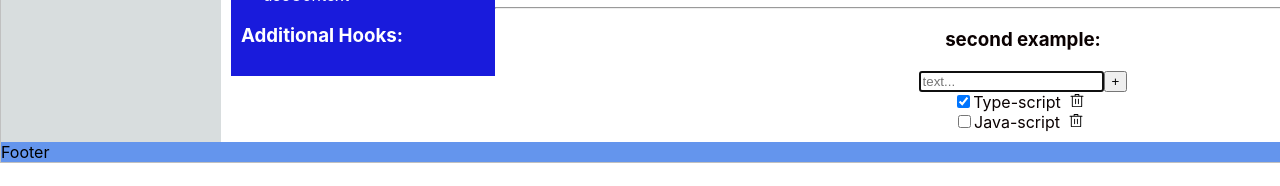
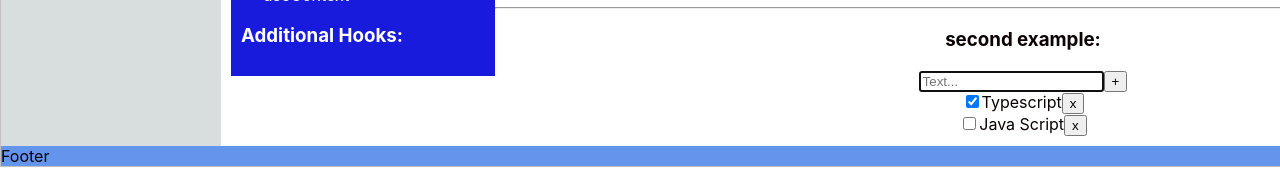
Before and after one commit to VladimirShumliaiev/Type-script-React, a React (Create React App) app in the folder my-app/: page /lessons/hooks/useState in a window 1280 px wide. Shown: the part 239-425 px from the top of the page. Built offline with nearby package versions, Linux system fonts and the light colour scheme.

Commit message:
24.05.2023 +++

```diff
--- a/my-app/src/Components/mainContent/Lessons/Components Lessons/HooksLessons/useState/useState Componets/Todo/Todo.tsx
+++ b/my-app/src/Components/mainContent/Lessons/Components Lessons/HooksLessons/useState/useState Componets/Todo/Todo.tsx
@@ -1,6 +1,7 @@
 import React, {useState} from 'react';
 import TodoInput from "./TodoInput/TodoInput";
 import TodoList from "./TodoList";
+
 
 type Todo = {
     id: number
@@ -11,44 +12,47 @@ type Todo = {
 const todoState = [
     {
         id: 1,
-        title: 'Type-script',
-        completed: true
+        title: 'Typescript',
+        completed: true,
     },
     {
         id: 2,
-        title: 'Java-script',
-        completed: false
-    }
+        title: 'Java Script',
+        completed: false,
+    },
+
 ]
+
 
 const Todo = () => {
     const [todos, setTodos] = useState<Todo[]>(todoState)
+    const [value, setValue] = useState('')
 
-    const addTask = (value: string) => {
-        if (value) {
-            setTodos([...todos,{id: Date.now(), title: value, completed: false}])
-        }
+    const addTodo = () => {
+        setTodos([...todos, {id: Date.now(), title: value, completed: false}])
     }
 
     const toggleTodo = (id: number): void => {
         setTodos(todos.map(e => {
             if (e.id !== id) return e
             return {
-               ...e,
-               completed: !e.completed
+                ...e,
+                completed: !e.completed
             }
         }))
     }
 
-    const removeTodo = (id: number): void => {
-        if (window.confirm('Delete todo?')) {
+    const removeTodo = (id: number) => {
+        if (window.confirm('delete todo?')) {
             setTodos(todos.filter(e => e.id !== id))
         }
     }
+
+
     return (
         <div>
-            <TodoInput addTodo={addTask}/>
-            <TodoList todos={todos} removeTodo={removeTodo} toggleTodo={toggleTodo}/>
+            <TodoInput value={value} setValue={setValue} addTodo={addTodo}/>
+            <TodoList removeTodo={removeTodo} toggleTodo={toggleTodo} todos={todos}/>
         </div>
     );
 };
--- a/my-app/src/Components/mainContent/Lessons/Components Lessons/HooksLessons/useState/useState Componets/Todo/TodoInput/TodoInput.tsx
+++ b/my-app/src/Components/mainContent/Lessons/Components Lessons/HooksLessons/useState/useState Componets/Todo/TodoInput/TodoInput.tsx
@@ -1,44 +1,40 @@
-import React, {FC, useEffect, useRef, useState} from 'react';
+import React, {FC, useEffect, useRef} from 'react';
 
-type TodoInputProps = {
-    addTodo: (value: string) => void
+type TodoInput = {
+    value: string
+    setValue: (str: string) => void
+    addTodo: () => void
 }
 
-const TodoInput: FC<TodoInputProps> = ({addTodo}) => {
-    const [value, setValue] = useState('')
+const TodoInput: FC<TodoInput> = ({value, setValue, addTodo}) => {
     const inputRef = useRef<HTMLInputElement>(null)
 
-    const onChangeHandler: React.ChangeEventHandler<HTMLInputElement> = (e) => {
-        setValue(e.target.value)
-    }
-
-    const onClickHandler: React.MouseEventHandler<HTMLButtonElement> = () => {
-        addTodo(value)
+    const onSubmitHandle: React.FormEventHandler<HTMLFormElement>  = (e) => {
+        e.preventDefault()
+        addTodo()
         setValue('')
     }
 
-    const onkeydownHandler: React.KeyboardEventHandler<HTMLInputElement> = (e) => {
-       if (e.key === 'Enter') {
-           addTodo(value)
-           setValue('')
-       }
+    const onChangeHandle: React.ChangeEventHandler<HTMLInputElement> = (e) => {
+        setValue(e.target.value)
     }
 
     useEffect(() => {
         if (inputRef.current) {
             inputRef.current.focus()
         }
-    }, [])
+    },[])
     return (
         <div>
-            <input type="text"
-                   value={value}
-                   onChange={onChangeHandler}
-                   onKeyDown={onkeydownHandler}
-                   ref={inputRef}
-                   placeholder={'text...'}
-            />
-            <button onClick={onClickHandler}>+</button>
+            <form onSubmit={onSubmitHandle}>
+                <input
+                    value={value}
+                    onChange={onChangeHandle}
+                    ref={inputRef}
+                    placeholder={'Text...'}
+                />
+                <button>+</button>
+            </form>
         </div>
     );
 };
--- a/my-app/src/Components/mainContent/Lessons/Components Lessons/HooksLessons/useState/useState Componets/Todo/TodoItem/TodoItem.tsx
+++ b/my-app/src/Components/mainContent/Lessons/Components Lessons/HooksLessons/useState/useState Componets/Todo/TodoItem/TodoItem.tsx
@@ -1,6 +1,4 @@
 import React, {FC} from 'react';
-import styles from './TodoItem.module.css'
-import buttonImg from '../../../../../../../../../assets/img/delete-svgrepo-com.svg'
 
 type TodoItemProps = {
     id: number
@@ -12,16 +10,15 @@ type TodoItemProps = {
 
 const TodoItem: FC<TodoItemProps> = (props) => {
     const {id, removeTodo, toggleTodo, title, completed} = props
-
     return (
         <div>
-            <input type="checkbox"
-                   checked={completed}
-                   onChange={() => toggleTodo(id)}
+            <input
+                type="checkbox"
+                checked={completed}
+                onChange={() => toggleTodo(id)}
             />
             {title}
-            <button className={styles.todoItem}
-                    onClick={() => removeTodo(id)}><img src={buttonImg} alt=""/></button>
+            <button onClick={() => removeTodo(id)}>x</button>
         </div>
     );
 };
--- a/my-app/src/Components/mainContent/Lessons/Components Lessons/HooksLessons/useState/useState Componets/Todo/TodoList.tsx
+++ b/my-app/src/Components/mainContent/Lessons/Components Lessons/HooksLessons/useState/useState Componets/Todo/TodoList.tsx
@@ -9,13 +9,12 @@ type Todo = {
 
 type TodoListProps = {
     todos: Todo[]
+    removeTodo: (id: number) => void
     toggleTodo: (id: number) => void
-    removeTodo: (id: number) => void
 }
 
 const TodoList: FC<TodoListProps> = (props) => {
-    const {removeTodo, toggleTodo, todos} = props
-
+    const {todos, removeTodo, toggleTodo} = props
     return (
         <div>
             {
```
